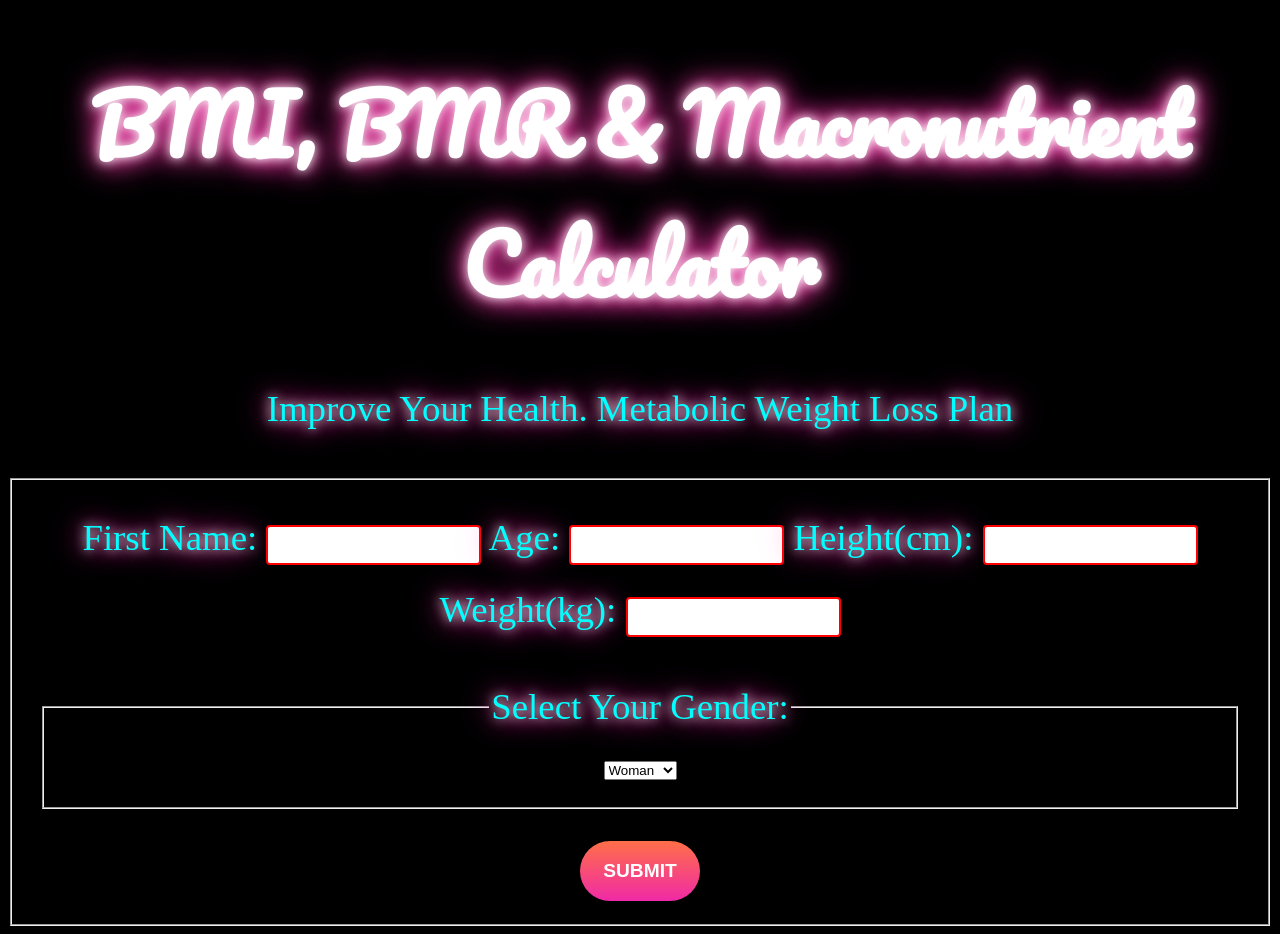
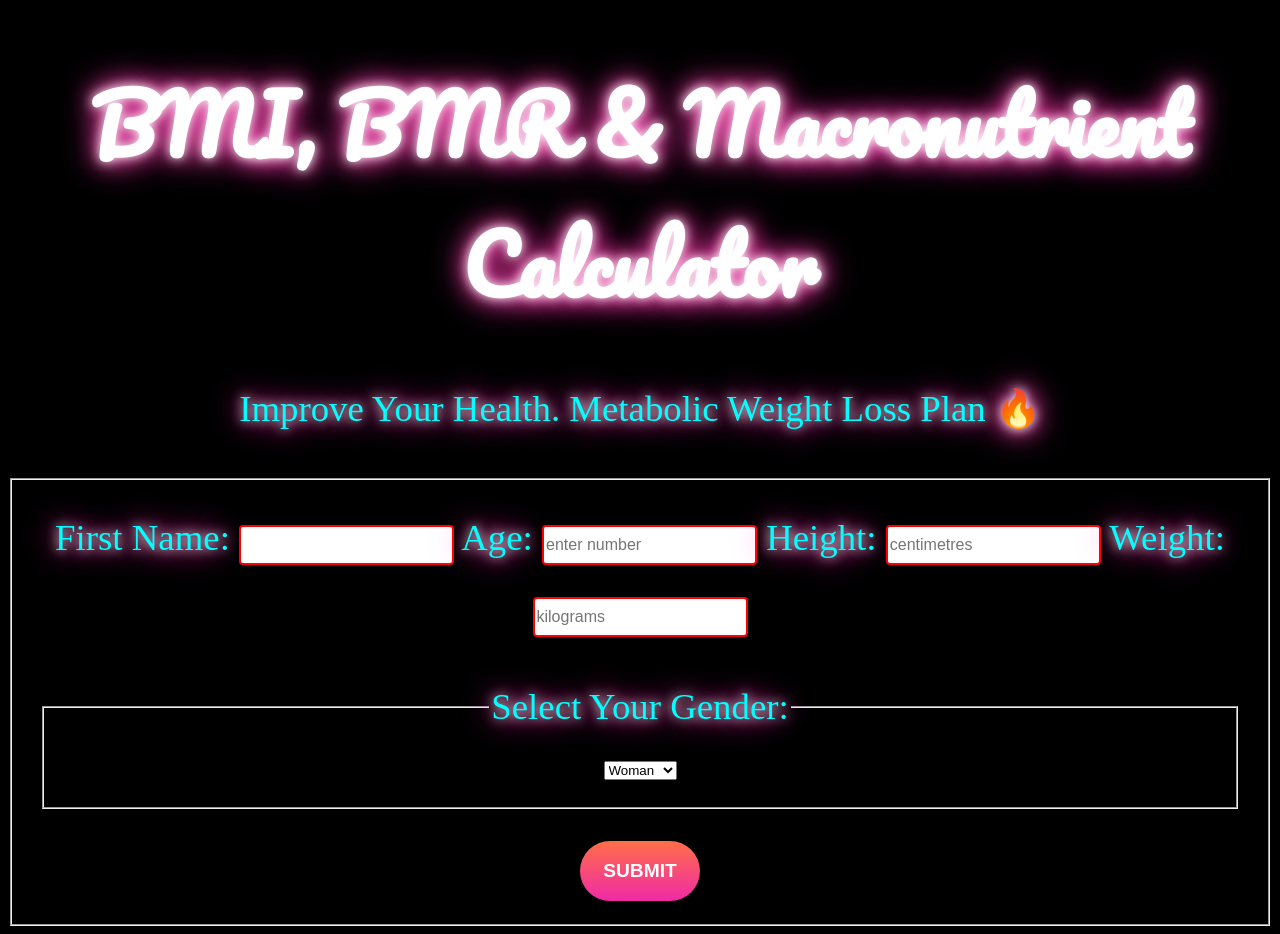
Before and after one commit to valCech/BMI-BMR-Micronutrition-Calculator, a plain HTML site: page index.html in a window 1280 px wide. Drawn offline with Linux system fonts and the light colour scheme.

Commit message:
Update index.html

```diff
--- a/index.html
+++ b/index.html
@@ -9,17 +9,17 @@
 </head>
 <body class="background">
   <h1>BMI, BMR & Macronutrient Calculator</h1>
-  <p>Improve Your Health. Metabolic Weight Loss Plan</p>
+  <p>Improve Your Health. Metabolic Weight Loss Plan &#128293</p>
   </p>
   <fieldset>
   <label aria-autocomplete="list" id="label" for="name">First Name:</label>
   <input id="input" type="text" name="userName" id="userName">
-  <label aria-autocomplete="list" id="label" for="age">Age:</label>
-  <input id="input" type="text" name="userAge" id="userAge">
-  <label aria-autocomplete="list" id="label" for="height">Height(cm):</label>
-  <input id="input" type="text" name="userName" id="userHeight">
-  <label aria-autocomplete="list" id="label" for="weight">Weight(kg):</label>
-  <input id="input" type="text" name="userAge" id="userWeight">
+  <label  aria-autocomplete="list" id="label" for="age">Age:</label>
+  <input placeholder="enter number" id="input" type="text" name="userAge" id="userAge">
+  <label  aria-autocomplete="list" id="label" for="height">Height:</label>
+  <input placeholder="centimetres" id="input" type="text" name="userName" id="userHeight">
+  <label  aria-autocomplete="list" id="label" for="weight">Weight:</label>
+  <input placeholder="kilograms" id="input" type="text" name="userAge" id="userWeight">
   <fieldset>
   <legend>Select Your Gender:</legend>
   <form>
@@ -31,7 +31,6 @@
       <option>Not sure</option>
     </select>
   </form>
-
 </fieldset>
   <input id="submit" type="submit" value="Submit" id="submit">
 <script src="main.js"></script>
```
